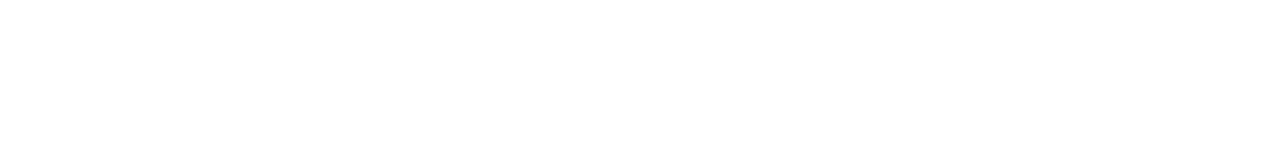
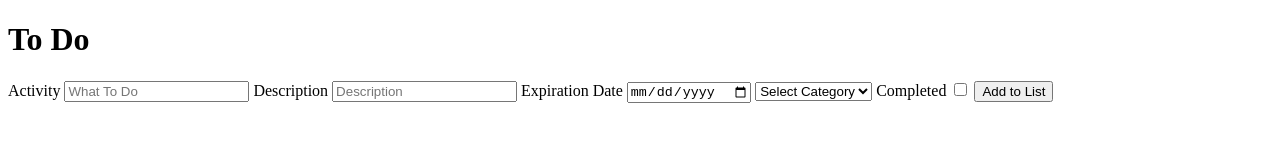
Before and after one commit to GustavLevin/Agilt-Projekt-Gustavx2-Gabriel, a plain HTML site: page todo.html in a window 1280 px wide. Drawn offline with Linux system fonts and the light colour scheme.

Commit message:
HTML inputs

```diff
--- a/todo.html
+++ b/todo.html
@@ -7,5 +7,30 @@
     <link rel="stylesheet" href="style.css" />
     <title>To Do</title>
   </head>
-  <body></body>
+  <body>
+    <div class="wrapper">
+      <h1>To Do</h1>
+      <label for="activity">Activity</label>
+      <input type="text" value="" id="activity" placeholder="What To Do" />
+      <label for="description">Description</label>
+      <input type="text" value="" id="description" placeholder="Description" />
+      <label for="expirationDate">Expiration Date</label>
+      <input type="date" id="expirationDate" />
+      <select name="" id="category">
+        <option value="" selected hidden disabled>Select Category</option>
+        <option value="work">Work</option>
+        <option value="school">School</option>
+        <option value="health">Health</option>
+        <option value="household">Household</option>
+        <option value="economy">Economy</option>
+        <option value="recreation">Recreation</option>
+      </select>
+      <label for="complete">Completed</label>
+      <input type="checkbox" name="status" id="complete" />
+      <button id="addTodoBtn">Add to List</button>
+      <div class="container">
+        <ul id="todoList"></ul>
+      </div>
+    </div>
+  </body>
 </html>
--- a/todo.js
+++ b/todo.js
@@ -0,0 +1 @@
+let todoList = document.querySelector("#todoList");
```
